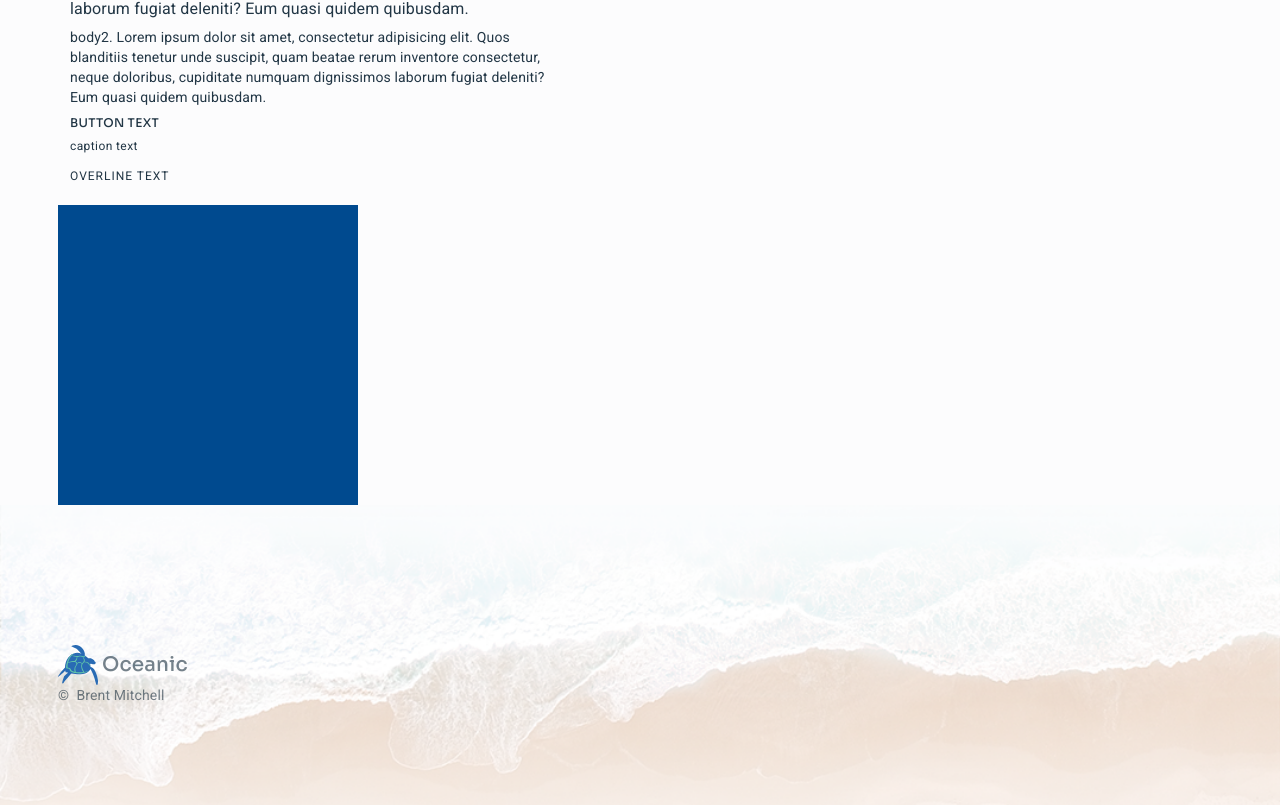
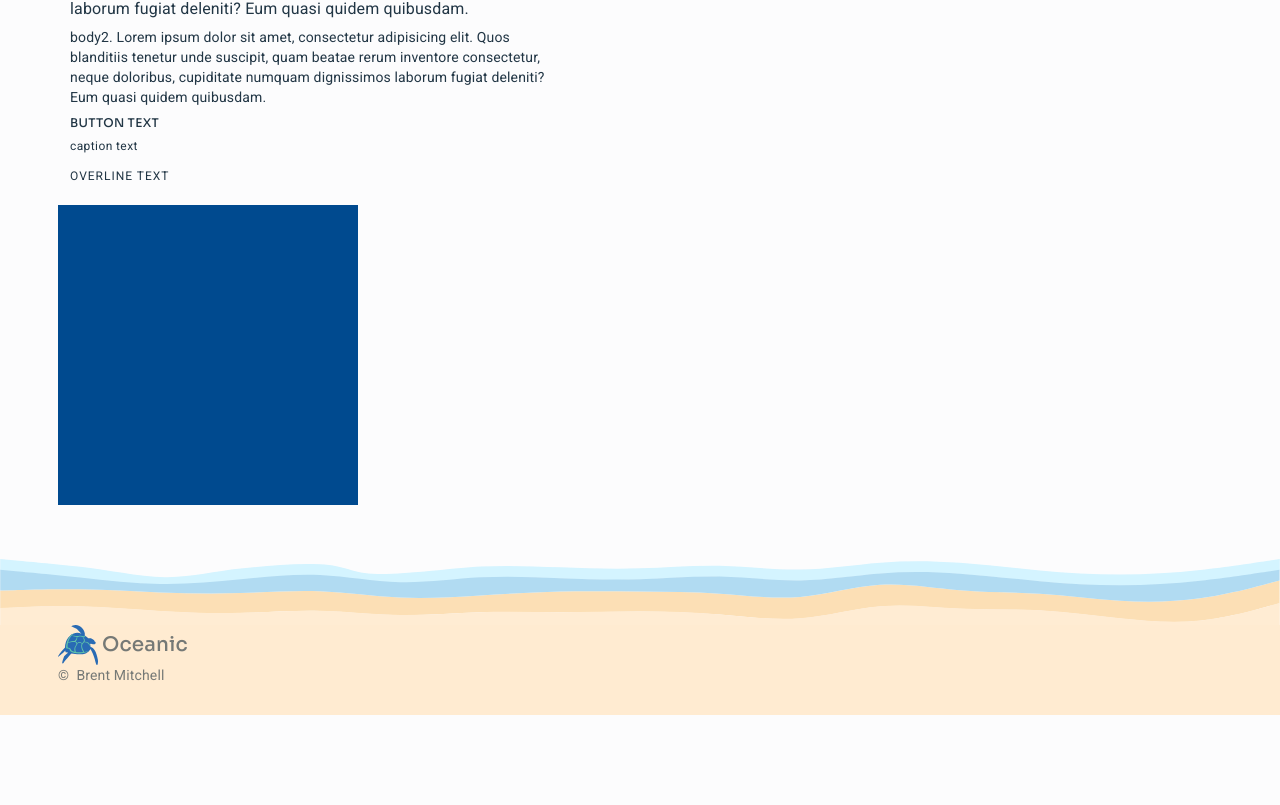
Before and after one commit to brentmitch/Oceanic-MUI-Theme, a React (Create React App) app: page / in a window 1280 px wide. Shown: the part 1380-2185 px from the top of the page. After the commit the page ends 2095 px from the top, so only its background shows below. Built offline with nearby package versions, Linux system fonts and the light colour scheme; the HTML template or start-up script is replaced by a standard one.

Commit message:
footer illustration

```diff
--- a/src/components/layout/footer/footer.tsx
+++ b/src/components/layout/footer/footer.tsx
@@ -1,18 +1,32 @@
 import React from 'react';
 import { Box, Container, Typography } from '@mui/material';
 import { styled } from '@mui/system';
-import footerBackground from '../../../images/footer-waves.png';
+//import footerBackground from '../../../images/footer-waves.png';
 import logo from '../../../images/Turtle-Look.svg';
+import footerWaves from '../../../images/footer-waves-6.svg';
 
 const FooterContainer = styled('footer')({
-	backgroundColor: '#fcf3ed',
-	backgroundImage: `url(${footerBackground})`,
+	position: 'relative',
+	width: '100%',
+	margin: 'auto 0 0 0',
+	padding: '0 0 30px 0',
+	backgroundColor: 'hsl(34, 100%, 91%)',
+});
+
+const FooterTopBorder = styled('div')({
+	position: 'absolute',
+	top: '-120px',
+	left: 0,
+	right: 0,
+	zIndex: -1,
+	width: '100%',
+	height: '120px',
+	margin: '0',
+	padding: '0',
+	backgroundImage: `url(${footerWaves})`,
 	backgroundRepeat: 'no-repeat',
 	backgroundSize: '100%',
-	margin: 'auto 0 0 0',
-	minHeight: '300px',
-	padding: '140px 0 10px 0',
-	width: '100%',
+	backgroundPosition: 'bottom',
 });
 
 function Copyright() {
@@ -44,6 +58,7 @@ const Footer: React.FC = () => {
 				</Box>
 				<Copyright />
 			</Container>
+			<FooterTopBorder />
 		</FooterContainer>
 	);
 };
--- a/src/components/layout/main/main.tsx
+++ b/src/components/layout/main/main.tsx
@@ -3,6 +3,7 @@ import { styled } from '@mui/system';
 
 const MainWrapper = styled('main')({
 	paddingTop: '100px',
+	paddingBottom: '120px',
 });
 
 const Main: React.FC = ({ children }) => {
```
Also changed, not shown: src/images/footer-waves-6.svg (added), src/images/footer-waves.png (deleted).
